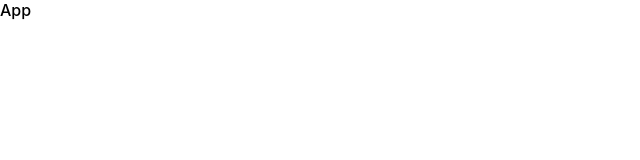
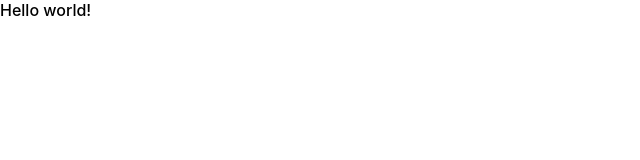
Before and after one commit to monello/coit-project1, a React (Create React App) app: page / in a window 1280 px wide. Shown: the top 160 px of the page, without its empty margins (0-640 px from the left). Built offline with nearby package versions, Linux system fonts and the light colour scheme.

Commit message:
feat: add a router and a dummy route

```diff
--- a/src/index.tsx
+++ b/src/index.tsx
@@ -1,13 +1,20 @@
 import React from "react";
 import ReactDOM from "react-dom/client";
+import { createBrowserRouter, RouterProvider } from "react-router-dom";
 import "./index.css";
-import App from "./App";
+
+const router = createBrowserRouter([
+    {
+        path: "/",
+        element: <div>Hello world!</div>,
+    },
+]);
 
 const root = ReactDOM.createRoot(
     document.getElementById("root") as HTMLElement
 );
 root.render(
     <React.StrictMode>
-        <App />
+        <RouterProvider router={router} />
     </React.StrictMode>
 );
```
